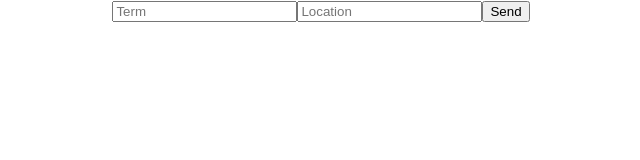
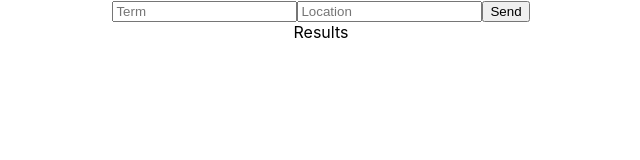
Before and after one commit to fizzleRaider7645/true-taste, a React (Create React App) app in the folder client/: page / in a window 1280 px wide. Shown: the top 160 px of the page, without its empty margins (319-959 px from the left). Built offline with nearby package versions, Linux system fonts and the light colour scheme.

Commit message:
create Results component to take in data from SearchForm as props and render in two side-by-side divs

```diff
--- a/client/src/TestForm.js
+++ b/client/src/TestForm.js
@@ -1,6 +1,6 @@
 import React, { Component } from 'react'
 import axios from 'axios'
-
+import { Results } from './components/Results'
 class TestForm extends Component {
     constructor() {
         super()
@@ -22,7 +22,6 @@ class TestForm extends Component {
           })
           .then(res => res.json())
           .then(res => this.setState({searchResults: res}))
-        //   .catch(error => console.error('Error:', error.body));
     }
 
     handleChange = (event) => {
@@ -30,14 +29,19 @@ class TestForm extends Component {
             [event.target.name]: event.target.value
         })
     }
-
     render() {
         return (
+            <div>
             <form onSubmit={this.handleSubmit}>
                 <input onChange={this.handleChange} value={this.state.term} name="term" type="text" placeholder="Term"></input>
                 <input onChange={this.handleChange} value={this.state.location} name="location" type="text" placeholder="Location"></input>
                 <button type="submit">Send</button>
             </form>
+            <div>
+
+            </div>
+            <Results />
+            </div>
         )
     }
 }
--- /dev/null
+++ b/client/src/components/Results.js
@@ -0,0 +1,8 @@
+import React from 'react'
+export const Results = props => {
+    return (
+        <div>
+            Results
+        </div>
+    )
+}
```
